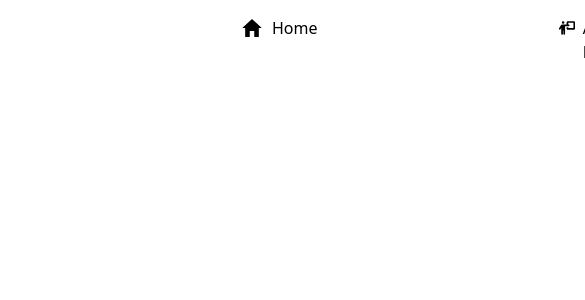
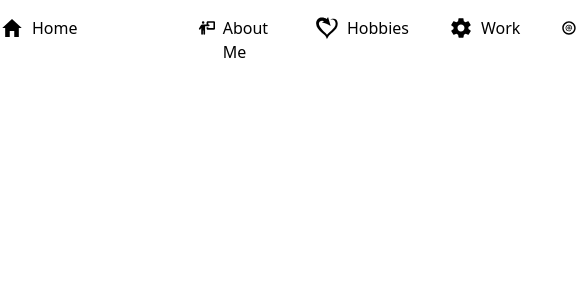
Before and after one commit to elyse-iradukunda/Irael, a React (Vite) app: page / in a window 390 px wide. Shown: the top 300 px of the page, 585 px wide, since content can reach past the window. Built offline with nearby package versions, Linux system fonts and the light colour scheme.

Commit message:
fix responsiveness

```diff
--- a/src/components/menu.jsx
+++ b/src/components/menu.jsx
@@ -9,10 +9,10 @@ function Menu(){
     return(
     <>
     <nav className="">
-        <div className=" flex ml-60 mt-4">
+        <div className=" flex  mt-4">
             <ul className="flex space-x-10">
                 <li className="flex gap-2"><IoMdHome className="text-2xl"/><a href="">Home</a></li>
-                <div className="flex space-x-10 ml-50" >
+                <div className="flex space-x-10 ml-20" >
                     <li className="flex gap-2"><FaPersonChalkboard className="text-2xl"/><a href="">About Me</a></li>
                     <li className="flex gap-2"><GiSelfLove className="text-2xl"/><a href="">Hobbies</a></li>
                     <li className="flex gap-2"><IoMdSettings className="text-2xl"/><a href="">Work </a></li>
```
